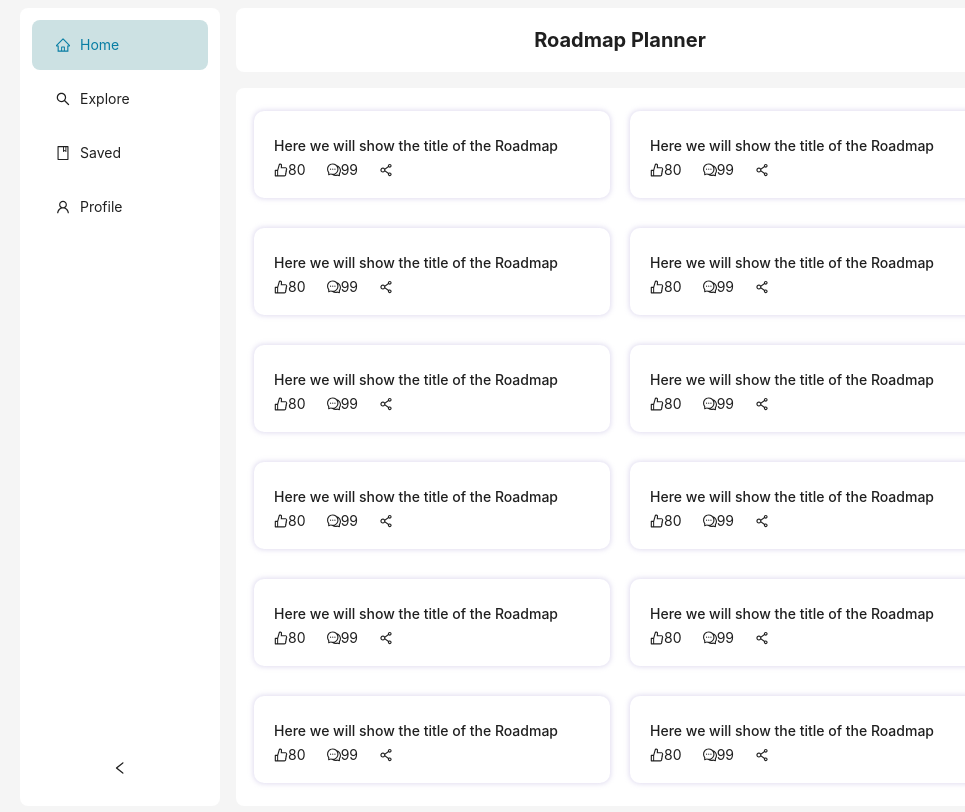
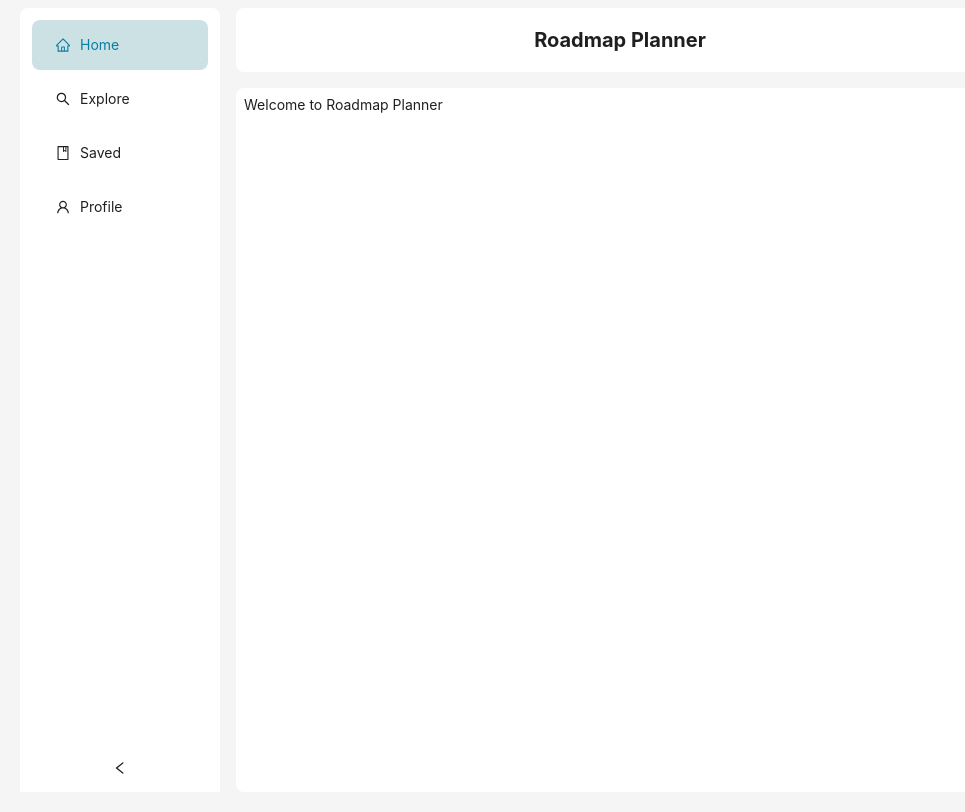
Before and after one commit to sumitmaurya151/RoadmapPlanner-Web, a Next.js app: page / in a window 1280 px wide. Shown: the whole page, without its empty margins (128-1093 px from the left). Built offline with nearby package versions, Linux system fonts and the light colour scheme.

Commit message:
same layout for all pages

```diff
--- a/src/components/RpLayout/RpContent/RpContent.js
+++ b/src/components/RpLayout/RpContent/RpContent.js
@@ -4,7 +4,7 @@ import RoadmapCards from '@roadmap-planner/components/RoadmapCards/RoadmapCards'
 const {Content} = Layout
 
 
-function RpContent() {
+function RpContent({children}) {
      return (
           <Content
                style={{
@@ -24,13 +24,7 @@ function RpContent() {
                          width:'100%'
                     }}
                >
-                    <Row>
-                    {
-                         [...Array(12)].map((e, i) =>{
-                              return <RoadmapCards key={i}/>
-                         })
-                    }
-                    </Row>
+                    {children}
                </div>
           </Content>
      )
--- a/src/components/RpLayout/RpLayout.js
+++ b/src/components/RpLayout/RpLayout.js
@@ -7,7 +7,7 @@ import RpSlider from './RpSlider/RpSlider'
 
 const {Content} = Layout;
 
-function RpLayout() {
+function RpLayout({children}) {
      return (
           <Layout
                style={{
@@ -19,7 +19,9 @@ function RpLayout() {
                <RpSlider/>
                <Layout>
                     <RpHeader/>
-                    <RpContent/>
+                    <RpContent>
+                         {children}
+                    </RpContent>
                     {/* <RpFooter/> */}
                </Layout>
           </Layout>
--- a/src/pages/_app.js
+++ b/src/pages/_app.js
@@ -1,5 +1,13 @@
+import ConfigProviderForAntd from '@roadmap-planner/components/ConfigProviderForAntd/ConfigProviderForAntd';
+import RpLayout from '@roadmap-planner/components/RpLayout/RpLayout';
 import '@roadmap-planner/styles/globals.css'
 
 export default function App({ Component, pageProps }) {
-  return <Component {...pageProps} />
+     return(
+          <ConfigProviderForAntd>
+               <RpLayout>
+                    <Component {...pageProps} />
+               </RpLayout>
+          </ConfigProviderForAntd>
+     );
 }
--- a/src/pages/index.js
+++ b/src/pages/index.js
@@ -1,17 +1,7 @@
-import Head from "next/head";
-import Image from "next/image";
-import { Inter } from "next/font/google";
-import ConfigProviderForAntd from "@roadmap-planner/components/ConfigProviderForAntd/ConfigProviderForAntd";
-import RpLayout from "@roadmap-planner/components/RpLayout/RpLayout";
-
-const inter = Inter({ subsets: ["latin"] });
-
 export default function Home() {
      return (
           <>
-               <ConfigProviderForAntd>
-                    <RpLayout/>
-               </ConfigProviderForAntd>
+               Welcome to Roadmap Planner
           </>
      );
 }
```
